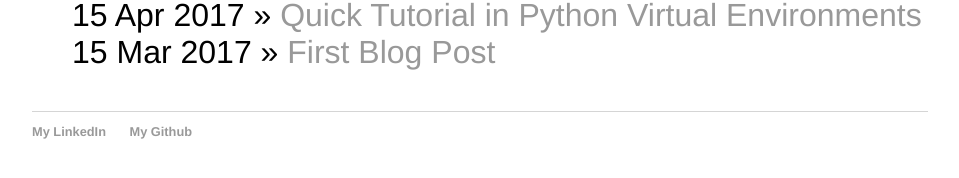
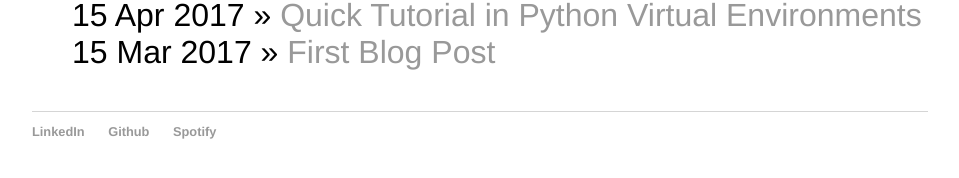
Before and after one commit to JustinMi/JustinMi.github.io, a Jekyll site: the page built from blog/index.html, in a window 1280 px wide. Shown: the part 588-766 px from the top of the page, without its empty margins (160-1119 px from the left). Built offline with Jekyll 4.4.1, drawn with Linux system fonts in a browser that asks for light colours; nearby versions of some CDN libraries.

Commit message:
layout changes

```diff
--- a/_layouts/default.html
+++ b/_layouts/default.html
@@ -32,12 +32,13 @@
 
 			{{ content }}
 
-			</div><!-- /.container -->
+			</div>
 
 			<footer>
     		<ul>
-        		<li><a href="https://www.linkedin.com/in/justin-mi/">My LinkedIn</a></li>
-        		<li><a href="https://github.com/JustinMi">My Github</a></li>
+        		<li><a href="https://www.linkedin.com/in/justin-mi/">LinkedIn</a></li>
+        		<li><a href="https://github.com/JustinMi">Github</a></li>
+        		<li><a href="https://open.spotify.com/user/themieberlake">Spotify</a></li>
 				</ul>
 			</footer>
 
--- a/index.html
+++ b/index.html
@@ -1,6 +1,6 @@
 ---
 layout: default
-title: Justin Mi's Site
+title: About Justin
 ---
 <div class="blurb">
     <h1>Hi there, I'm Justin!</h1>
```
